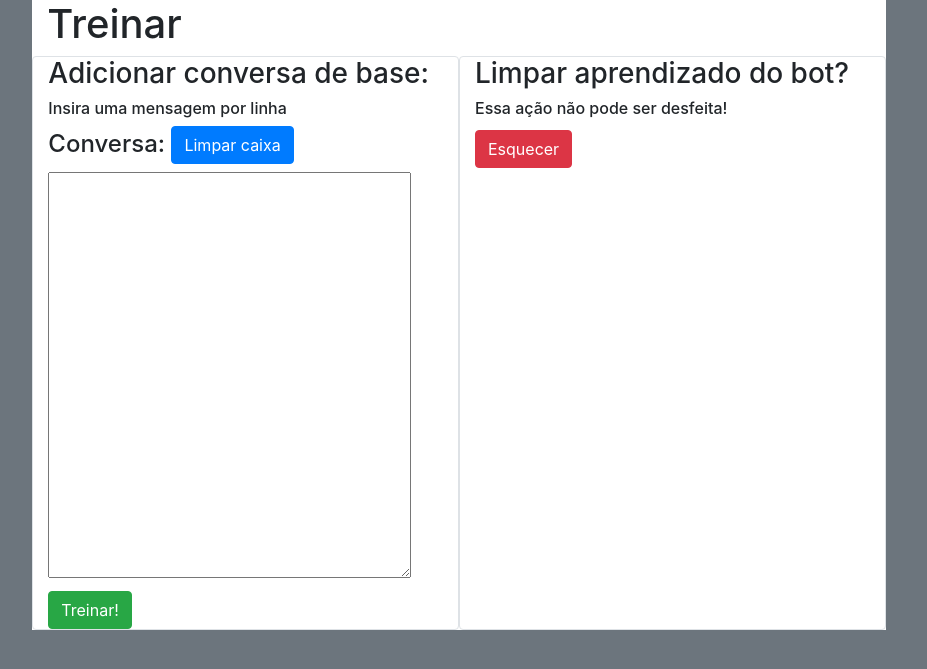
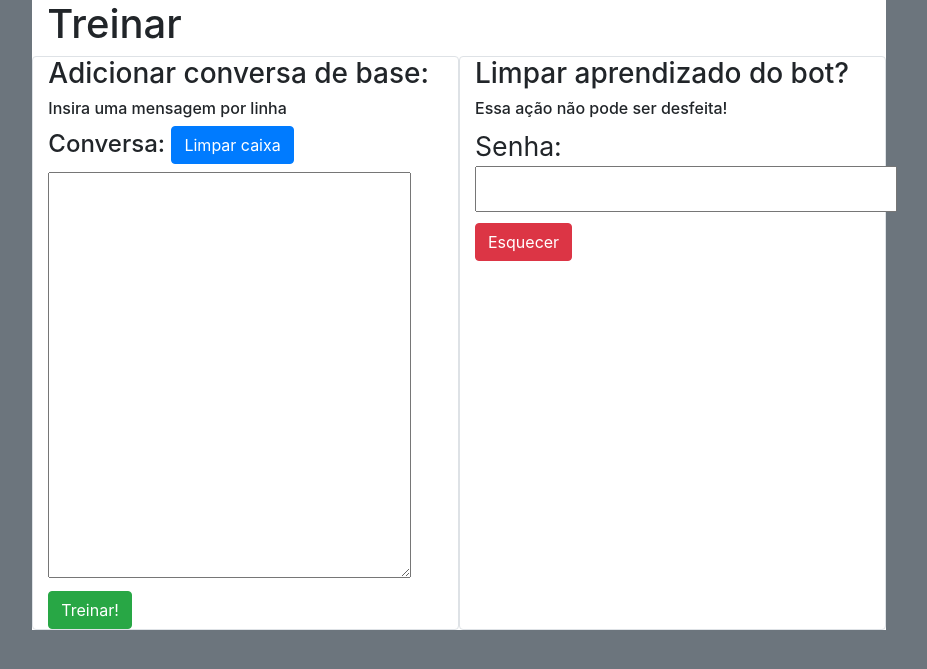
Before and after one commit to vitorassis/chatbot, a Python web app: template app/templates/train.html in a window 1280 px wide. Shown: the top 669 px of the page, without its empty margins (181-1108 px from the left). Run offline with Jinja, Linux system fonts and the light colour scheme; the template is opened without the code that fills it, so the values that code supplies are empty.

Commit message:
modified:   app/__pycache__/__init__.cpython-37.pyc 	modified:   app/controllers/__pycache__/__init__.cpython-37.pyc 	modified:   app/controllers/__pycache__/routes.cpython-37.pyc 	modified:   app/controllers/routes.py 	modified:   app/templates/index.html 	modified:   app/templates/train.html

```diff
--- a/app/controllers/routes.py
+++ b/app/controllers/routes.py
@@ -37,4 +37,6 @@ def exclude():
     if psswd == 'zerar':
         os.remove('db.sqlite3')
         ret = 'Memória excluída'
+    else:
+        ret = 'Senha incorreta!     '
     return jsonify(result=ret)
--- a/app/templates/index.html
+++ b/app/templates/index.html
@@ -9,7 +9,7 @@
     </head>
     <body class="bg-secondary" style="font-size:20pt;">
 
-        <div class="container" style="overflow-y: none; height: 100hv">
+        <div class="container col-md-8" style="overflow-y: none; height: 100hv">
             <div class="row">
                 <div id="talk" class='col-md-12 border rounded bg-white' style="overflow-y: auto;">
                     Diga "Oi" para o bot :)
--- a/app/templates/train.html
+++ b/app/templates/train.html
@@ -38,9 +38,17 @@
                 <div class="col-md-6 border rounded">
                     <h3>Limpar aprendizado do bot?</h3>
                     <h6>Essa ação não pode ser desfeita!</h6>
+
                     <div class="row">
                         <div class="col-md-12">
-                            <button id="exclude" class="btn btn-danger" onclick="exclude()">Esquecer</button>
+                            <label>Senha:
+                                <input type="password" id="psswd" onkeypress="checaTexto(event)"/>
+                            </label>
+                        </div>
+                    </div>
+                    <div class="row">
+                        <div class="col-md-12">
+                            <button id="exclude" class="btn btn-danger" type="submit">Esquecer</button>
                         </div>
                     </div>
             </div>
@@ -66,14 +74,23 @@
     }
 
     function exclude(){
-        senha = prompt('Senha: ')
+        senha = $("#psswd").val()
 
         $.getJSON($SCRIPT_ROOT + '/exclude', {
           psswd: senha
         }, function(data) {
           alert(data.result);
         });
+        $("#psswd").val('')
         return false;
     }
 
+    function checaTexto(e){
+        if(e.which == 13 && !e.shiftKey) {
+    		exclude()
+            e.preventDefault();
+            return false;
+        }
+    }
+
 </script>
```
Also changed, not shown: db.sqlite3.
